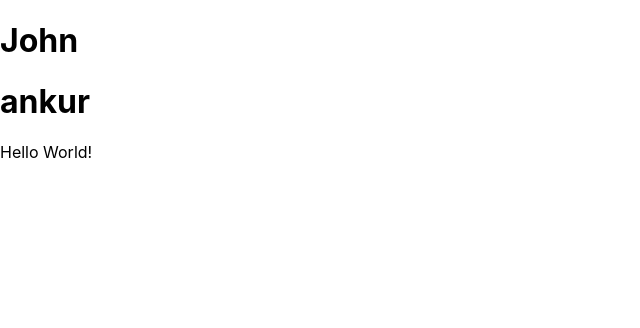
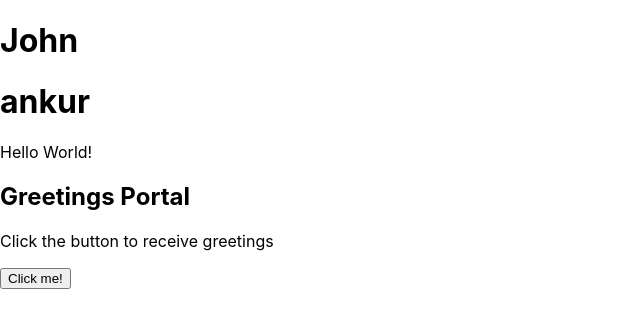
Before and after one commit to TauqeerAhmad5201/class-based-component, a React (Create React App) app: page / in a window 1280 px wide. Shown: the top 328 px of the page, without its empty margins (0-640 px from the left). Built offline with nearby package versions, Linux system fonts and the light colour scheme.

Commit message:
attached specific

```diff
--- a/src/App.js
+++ b/src/App.js
@@ -1,11 +1,12 @@
 import './App.css';
 import Hello from './components/Hello';
+import Specific from './components/Specific'
 
 function App() {
   return (
     <>
     <Hello></Hello>
-
+    <Specific></Specific>
     </>
   );
 }
```
